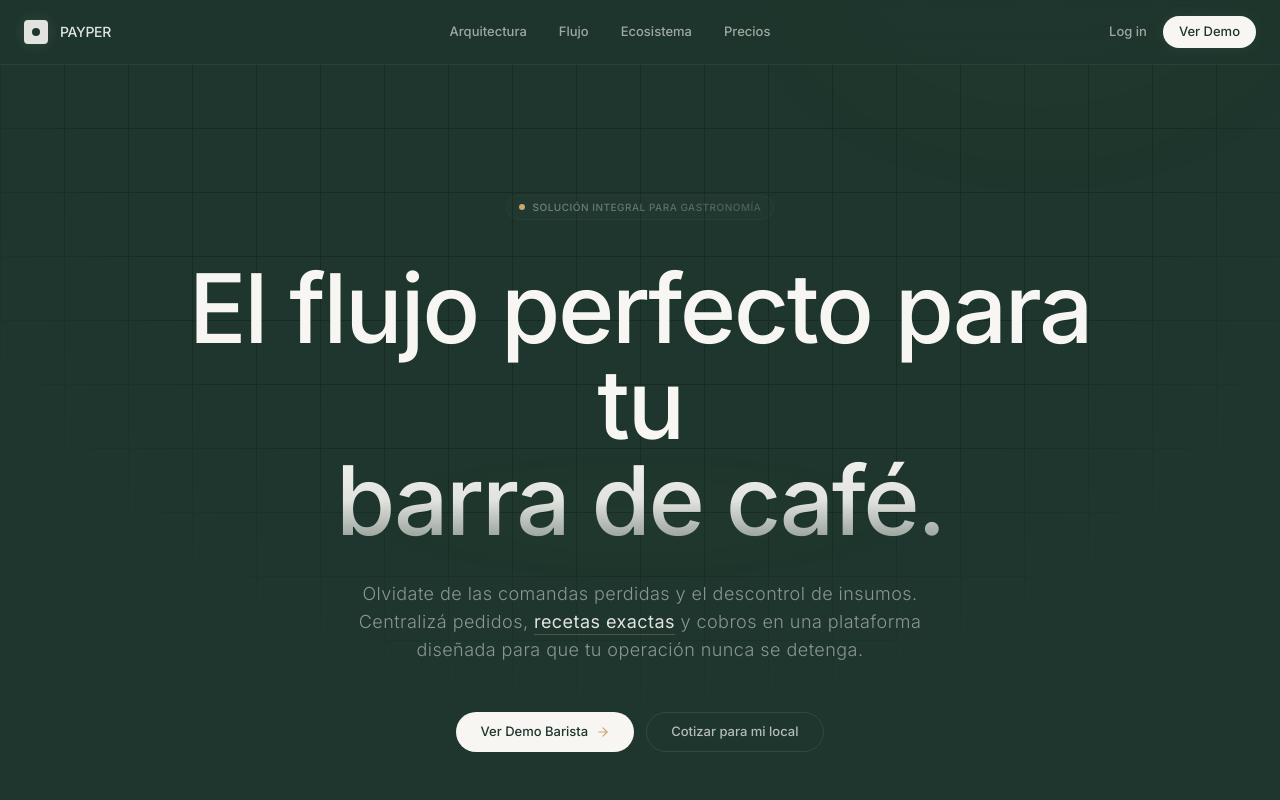
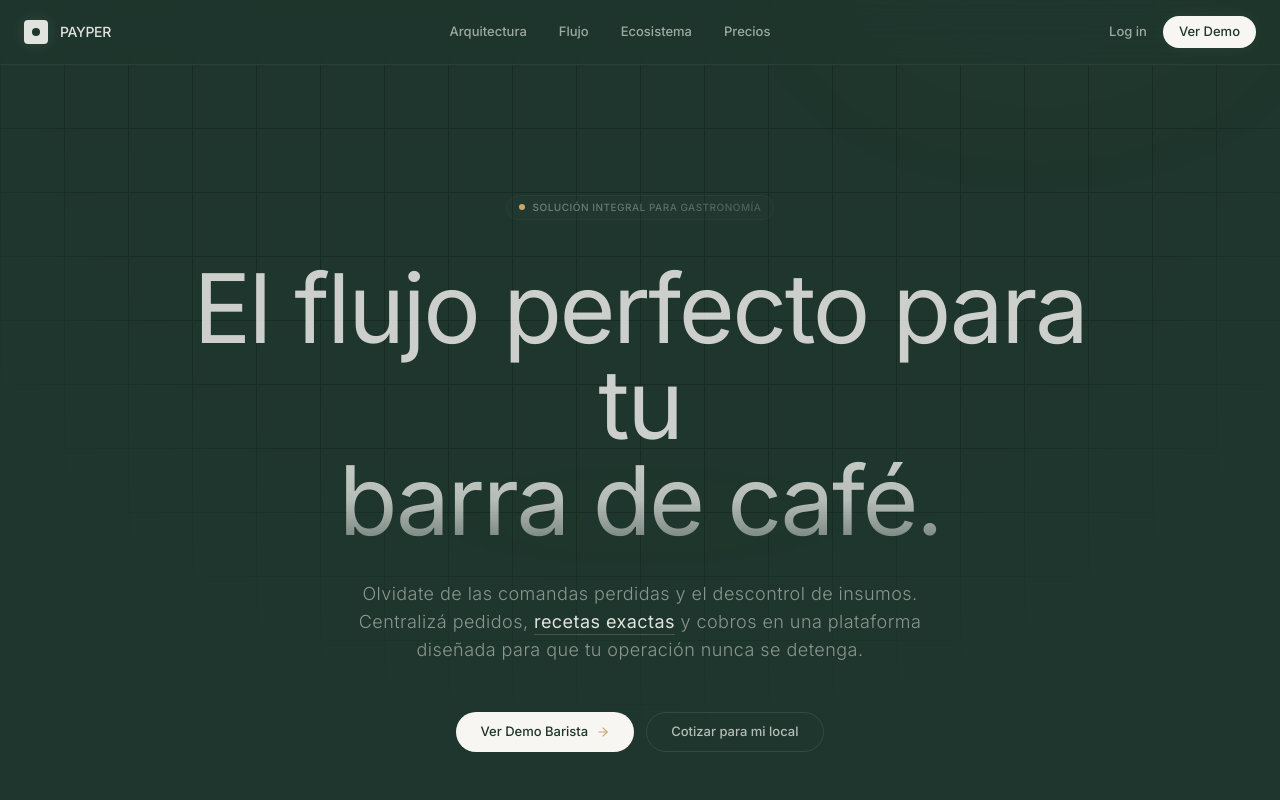
Before and after one commit to eneaslivv/payper---gastronomy-os, a React (Vite) app: page / in a window 1280 px wide. Shown: the top 800 px of the page. Built offline with nearby package versions, Linux system fonts and the light colour scheme.

Commit message:
[dyad] wrote 1 file(s)

```diff
--- a/components/Hero.tsx
+++ b/components/Hero.tsx
@@ -127,13 +127,13 @@ const Hero: React.FC = () => {
         </RevealOnScroll>
 
         <RevealOnScroll delay={200}>
-          <h1 className="text-5xl md:text-7xl lg:text-8xl font-medium text-bone tracking-tight mb-8 leading-[1.05] md:leading-[0.95]">
+          <h1 className="text-5xl md:text-7xl lg:text-8xl font-normal text-bone/80 tracking-tight mb-8 leading-[1.05] md:leading-[0.95]">
             El flujo perfecto para tu <br />
             <span className="relative inline-block">
-              <span className="text-transparent bg-clip-text bg-gradient-to-b from-bone via-bone/90 to-bone/40 relative z-10">
+              <span className="text-transparent bg-clip-text bg-gradient-to-b from-bone/80 via-bone/70 to-bone/30 relative z-10">
                 barra de café.
               </span>
-              <span className="absolute inset-0 bg-gradient-to-r from-brand/0 via-brand/10 to-brand/0 blur-3xl -z-10 opacity-40 transform scale-y-50 translate-y-4"></span>
+              <span className="absolute inset-0 bg-gradient-to-r from-brand/0 via-brand/10 to-brand/0 blur-3xl -z-10 opacity-20 transform scale-y-50 translate-y-4"></span>
             </span>
           </h1>
         </RevealOnScroll>
```
